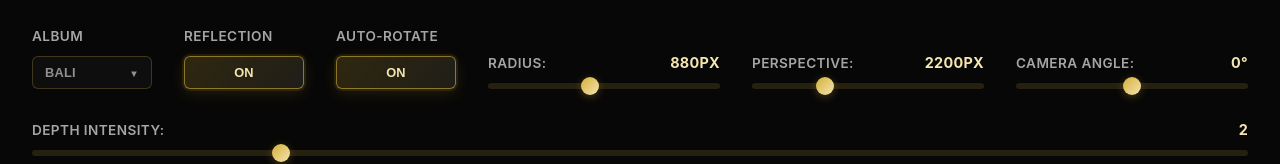
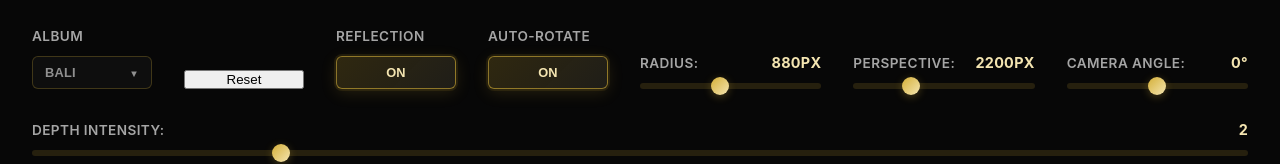
Before and after one commit to ddevkim/carousel-circular-3d, a React (Vite) app in the folder packages/carousel-circular/playground/: page / in a window 1280 px wide. Shown: the part 190-354 px from the top of the page. Built offline with nearby package versions, Linux system fonts and the light colour scheme.

Commit message:
feat: playground에 Reset 버튼 추가

```diff
--- a/packages/carousel-circular/playground/src/App.tsx
+++ b/packages/carousel-circular/playground/src/App.tsx
@@ -131,6 +131,22 @@ export function App() {
             </div>
           </div>
 
+          {/* Reset Button */}
+          <div className="control-group control-group-toggle">
+            <button
+              type="button"
+              className="reset-button"
+              onClick={() => {
+                setGeometry(DEFAULT_GEOMETRY);
+                setEnableReflection(true);
+                setAutoRotateEnabled(true);
+              }}
+              aria-label="Reset all controls to default values"
+            >
+              Reset
+            </button>
+          </div>
+
           {/* Reflection Toggle */}
           <div className="control-group control-group-toggle">
             <label htmlFor="reflection-toggle">Reflection</label>
@@ -198,8 +214,8 @@ export function App() {
             <input
               id="camera-angle-control"
               type="range"
-              min="-3"
-              max="3"
+              min="-5"
+              max="5"
               step="0.1"
               value={geometry.cameraAngle}
               onChange={(e) => handleGeometryChange('cameraAngle', Number(e.target.value))}
```
